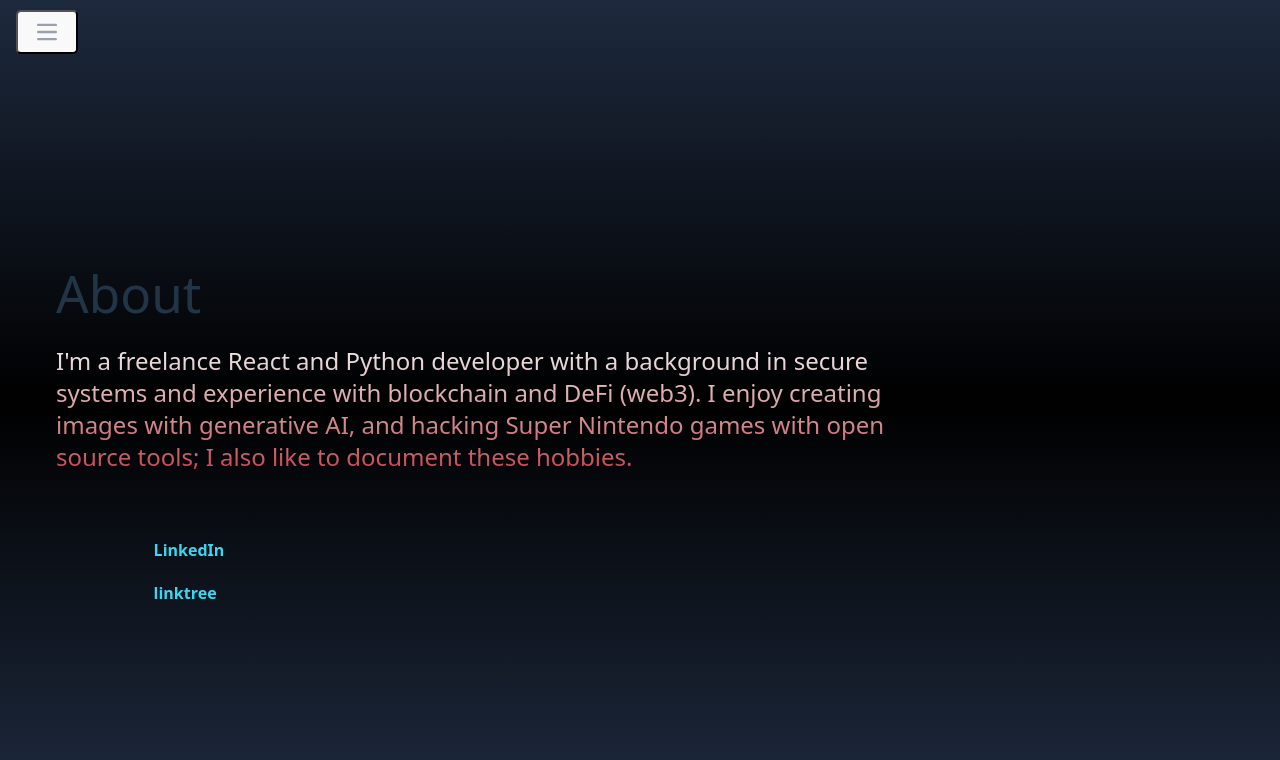
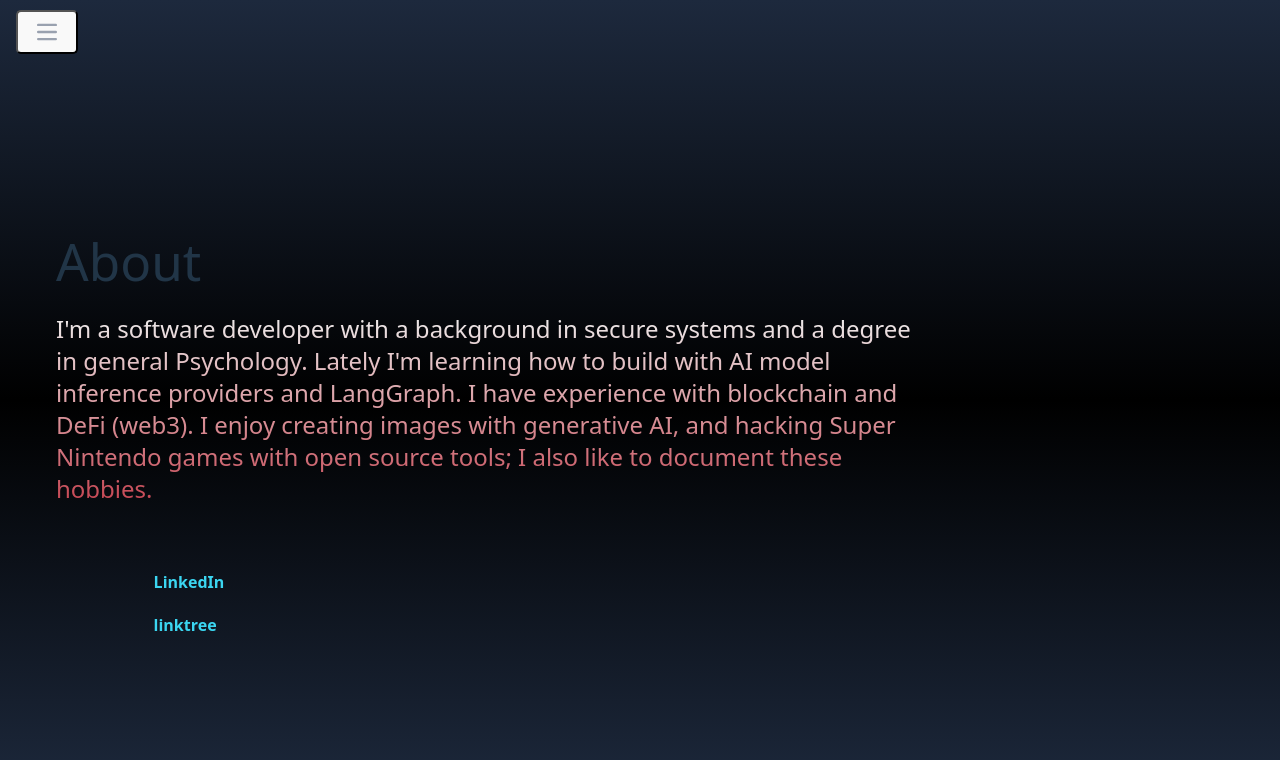
Before and after one commit to jacksmedia/j4cks-flux, a React (Vite) app in the folder webapp/client/: page /about in a window 1280 px wide. Shown: the top 760 px of the page. Built offline with nearby package versions, Linux system fonts and the light colour scheme.

Commit message:
📈adjust bio pages

```diff
--- a/package.json
+++ b/package.json
@@ -1,6 +1,6 @@
 {
   "name": "flux-demo",
-  "version": "0.6.0",
+  "version": "0.7.0",
 
   "description": "HuggingFace Gen AI demo",
   "keywords": [
--- a/webapp/client/src/pages/about.tsx
+++ b/webapp/client/src/pages/about.tsx
@@ -3,7 +3,7 @@ import Layout from '../pageLayout';
 export default function About() {
   return (
   <>
-    <Layout title="About" body="I'm a freelance React and Python developer with a background in secure systems and experience with blockchain and DeFi (web3). I enjoy creating images with generative AI, and hacking Super Nintendo games with open source tools; I also like to document these hobbies." />
+    <Layout title="About" body="I'm a software developer with a background in secure systems and a degree in general Psychology. Lately I'm learning how to build with AI model inference providers and LangGraph. I have experience with blockchain and DeFi (web3). I enjoy creating images with generative AI, and hacking Super Nintendo games with open source tools; I also like to document these hobbies." />
     <ul>
       <li><a href="https://www.linkedin.com/in/j4cks/" target='blank'>LinkedIn</a></li>
       <li><a href="https://linktr.ee/xj4cks" target='blank'>linktree</a></li>
--- a/webapp/client/src/pages/guides.tsx
+++ b/webapp/client/src/pages/guides.tsx
@@ -6,9 +6,9 @@ export default function Guides() {
     <Layout title="Guides" body="I enjoy writing technical guides and documentation, both for my professional skillset and for my hobbies." />
     <ul>
       <li><a href="https://www.notion.so/xj4cks/Refresh-npm-packages-automatically-ba45c778c0fb4008a4c0073d635e135a" target='blank'>Refresh NPM Packages Automatically</a></li>
+      <li><a href="https://www.notion.so/xj4cks/Bulk-IPS-Creator-in-Python-1206bad3142980bf9242db74a137cfc0" target='blank'>Bulk IPS Creator in Python</a></li>
       <li><a href="https://www.notion.so/xj4cks/Absolute-Intro-to-FFV-SNES-Romhacking-b1eb9b57f3224683b191614c7b4825fc" target='blank'>Absolute Intro to FFV SNES Romhacking</a></li>
       <li><a href="https://www.notion.so/xj4cks/Guide-to-Adding-Portraits-in-FFIV-2056bad31429808fb0a5c0434db0d263" target='blank'>Guide to Adding Portraits in FFIV</a></li>
-      <li><a href="https://www.notion.so/xj4cks/Bulk-IPS-Creator-in-Python-1206bad3142980bf9242db74a137cfc0" target='blank'>Bulk IPS Creator in Python</a></li>
       <li><a href="https://www.notion.so/xj4cks/Export-Import-Tiles-w-STK-1fd6bad3142980b58106e4f168f391be" target='blank'>Export/Import Tiles w STK</a></li>
     </ul>
   </>
```
